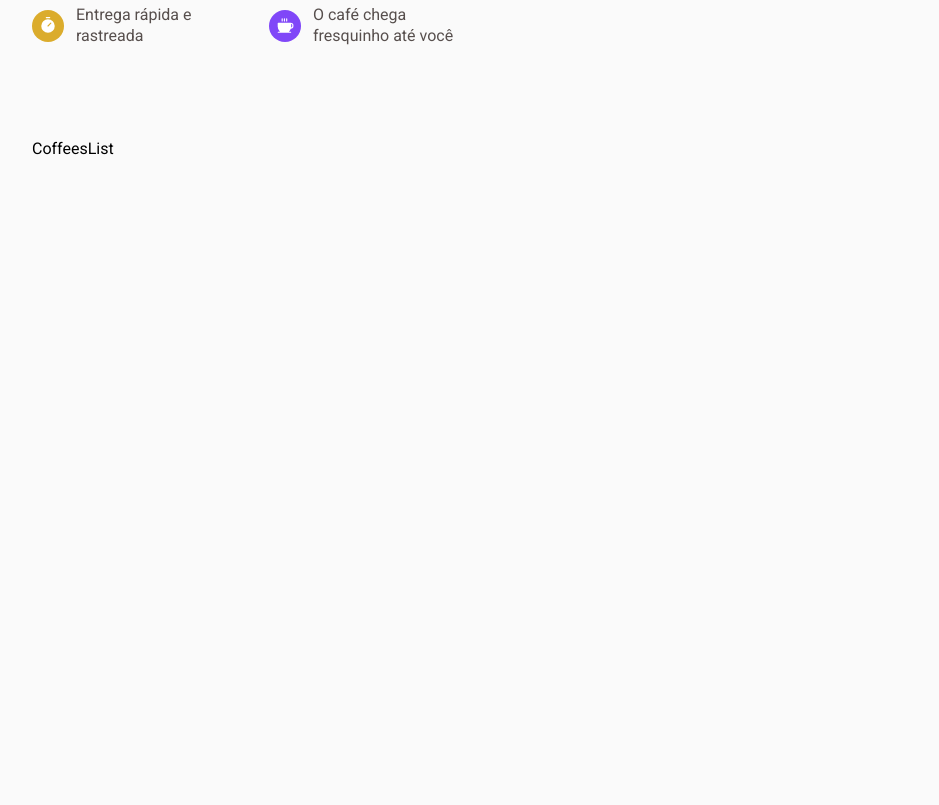
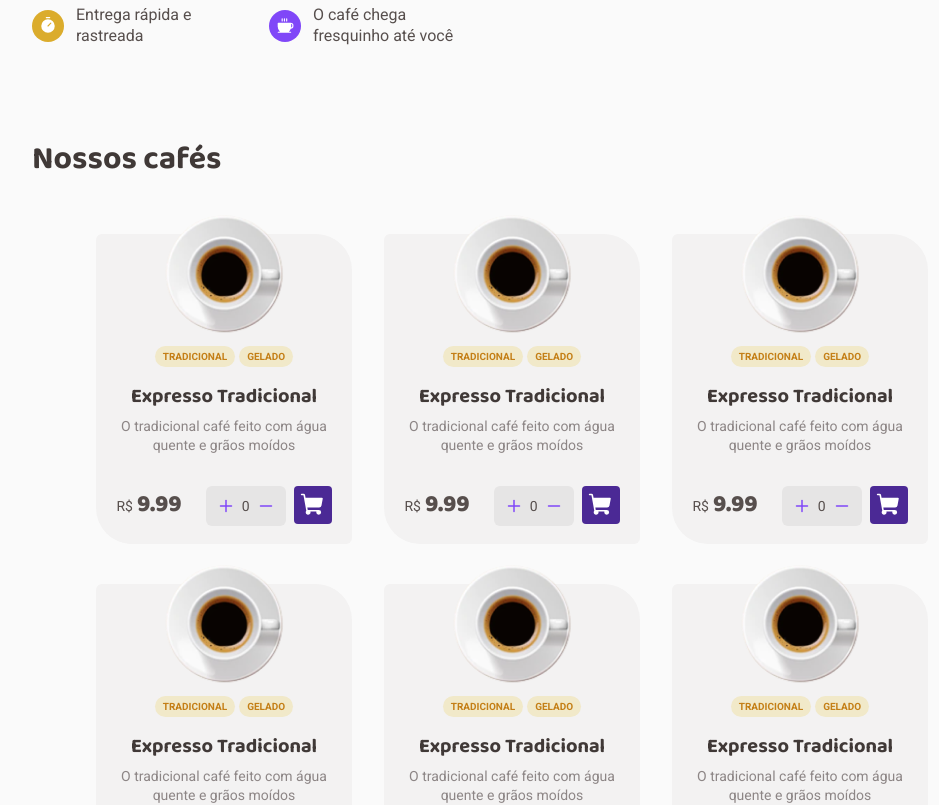
Before and after one commit to KevinGuedes/coffee-delivery, a React (Vite) app: page / in a window 1280 px wide. Shown: the part 640-1445 px from the top of the page, without its empty margins (128-1067 px from the left). Before the commit the page ends 800 px from the top, so only its background shows below. Built offline with nearby package versions, Linux system fonts and the light colour scheme.

Commit message:
feat(coffee): coffe card and list container for home page

```diff
--- a/src/layouts/DefaultLayout/styles.ts
+++ b/src/layouts/DefaultLayout/styles.ts
@@ -1,7 +1,7 @@
 import styled from 'styled-components'
 
 export const DefaultLayoutContainer = styled.div`
-  padding: 0 10rem;
+  padding: 0 10rem 2.5rem 10rem;
   display: flex;
   flex-direction: column;
 `
--- /dev/null
+++ b/src/pages/Home/components/CoffeeCard/index.tsx
@@ -0,0 +1,68 @@
+import { Minus, Plus, ShoppingCart } from 'phosphor-react'
+import { useState } from 'react'
+import { NavLink } from 'react-router-dom'
+import { CoffeeCardContainer } from './styles'
+
+import coffee from '../../../../assets/coffees/traditional-express.png'
+
+export function CoffeeCard(): JSX.Element {
+  const [selectedAmount, setSelectedAmount] = useState(0)
+
+  function handleAddCoffee(): void {
+    setSelectedAmount(state => {
+      return state + 1
+    })
+  }
+
+  function handleRemoveCoffee(): void {
+    if (selectedAmount > 0) {
+      setSelectedAmount(state => {
+        return state - 1
+      })
+    }
+  }
+
+  return (
+    <CoffeeCardContainer>
+      <header>
+        <img src={coffee} alt="Café Expresso Tradicional" />
+        <div>
+          <strong>TRADICIONAL</strong>
+          <strong>GELADO</strong>
+        </div>
+      </header>
+
+      <strong>Expresso Tradicional</strong>
+      <p>O tradicional café feito com água quente e grãos moídos</p>
+
+      <footer>
+        <span>
+          R$
+          <strong>9.99</strong>
+        </span>
+
+        <div>
+          <button
+            type="button"
+            title="Adicionar café"
+            onClick={handleAddCoffee}
+          >
+            <Plus size={16} weight="bold" />
+          </button>
+          <span>{selectedAmount}</span>
+          <button
+            type="button"
+            title="Remover café"
+            onClick={handleRemoveCoffee}
+          >
+            <Minus size={16} weight="bold" />
+          </button>
+        </div>
+
+        <NavLink to="/purchase" title="Cart">
+          <ShoppingCart size={26} weight="fill" />
+        </NavLink>
+      </footer>
+    </CoffeeCardContainer>
+  )
+}
--- /dev/null
+++ b/src/pages/Home/components/CoffeeCard/styles.ts
@@ -0,0 +1,126 @@
+import styled from 'styled-components'
+
+export const CoffeeCardContainer = styled.article`
+  display: flex;
+  flex-direction: column;
+  align-items: center;
+  background-color: ${props => props.theme.base.card};
+  border-radius: 6px 36px;
+  width: 16rem;
+  height: 19.375rem;
+
+  header {
+    display: flex;
+    flex-direction: column;
+    align-items: center;
+    gap: 0.75rem;
+
+    img {
+      width: 7.5rem;
+      height: 7.5rem;
+      margin-top: -20px;
+    }
+
+    div {
+      display: flex;
+      gap: 0.25rem;
+
+      strong {
+        color: ${props => props.theme.brand['yellow-dark']};
+        background-color: ${props => props.theme.brand['yellow-light']};
+        padding: 4px 8px;
+        border-radius: 999px;
+        font-size: 0.625rem;
+        line-height: 1.3;
+      }
+    }
+  }
+
+  > strong {
+    font-family: 'Baloo 2';
+    line-height: 1.3;
+    font-size: 1.25rem;
+    color: ${props => props.theme.base.subtitle};
+    margin: 1rem 0 0.5rem;
+  }
+
+  p {
+    font-size: 0.875rem;
+    line-height: 1.3;
+    color: ${props => props.theme.base.label};
+    text-align: center;
+    width: 90%;
+  }
+
+  footer {
+    margin-top: 2rem;
+    display: flex;
+
+    span {
+      font-size: 0.875rem;
+      line-height: 1.3;
+      color: ${props => props.theme.base.text};
+
+      strong {
+        margin-left: 0.25rem;
+        font-size: 1.5rem;
+        font-weight: 800;
+        font-family: 'Baloo 2';
+        line-height: 1.6;
+        color: inherit;
+      }
+    }
+
+    div {
+      display: flex;
+      align-items: center;
+      background-color: ${props => props.theme.base.button};
+      gap: 4px;
+      padding: 0.5rem;
+      border-radius: 6px;
+      margin: 0 0.5rem 0 1.5rem;
+
+      span {
+        line-height: 1.6;
+      }
+
+      button {
+        border: 0;
+        background-color: transparent;
+        border-radius: 4px;
+        line-height: 0;
+        cursor: pointer;
+        padding: 4px;
+      }
+
+      svg {
+        color: ${props => props.theme.brand.purple};
+        transition: color 0.2s;
+
+        &:hover {
+          color: ${props => props.theme.brand['purple-dark']};
+        }
+      }
+    }
+
+    > a {
+      display: flex;
+      justify-content: center;
+      align-items: center;
+      height: 2.375rem;
+      width: 2.375rem;
+      border-radius: 4px;
+
+      background-color: ${props => props.theme.brand['purple-dark']};
+      transition: background-color 0.2s;
+
+      &:hover {
+        background-color: ${props => props.theme.brand.purple};
+      }
+
+      svg {
+        color: ${props => props.theme.white};
+      }
+    }
+  }
+`
--- a/src/pages/Home/components/CoffesList/index.tsx
+++ b/src/pages/Home/components/CoffesList/index.tsx
@@ -1,5 +1,22 @@
+import { CoffeeCard } from '../CoffeeCard'
 import { CoffeesListContainer } from './styles'
 
 export function CoffeesList(): JSX.Element {
-  return <CoffeesListContainer>CoffeesList</CoffeesListContainer>
+  return (
+    <CoffeesListContainer>
+      <h2>Nossos cafés</h2>
+      <div>
+        <CoffeeCard />
+        <CoffeeCard />
+        <CoffeeCard />
+        <CoffeeCard />
+        <CoffeeCard />
+        <CoffeeCard />
+        <CoffeeCard />
+        <CoffeeCard />
+        <CoffeeCard />
+        <CoffeeCard />
+      </div>
+    </CoffeesListContainer>
+  )
 }
--- a/src/pages/Home/components/CoffesList/styles.ts
+++ b/src/pages/Home/components/CoffesList/styles.ts
@@ -1,3 +1,18 @@
 import styled from 'styled-components'
 
-export const CoffeesListContainer = styled.section``
+export const CoffeesListContainer = styled.section`
+  h2 {
+    font-size: 2rem;
+    font-family: 'Baloo 2';
+    color: ${props => props.theme.base.subtitle};
+    line-height: 1.3;
+    margin-bottom: 3.375rem;
+  }
+
+  > div {
+    display: flex;
+    flex-wrap: wrap;
+    gap: 2.5rem 2rem;
+    justify-content: center;
+  }
+`
--- a/src/pages/Success/index.tsx
+++ b/src/pages/Success/index.tsx
@@ -7,7 +7,7 @@ import { Information } from '../../components/Information'
 export function Success(): JSX.Element {
   return (
     <SuccessContainer>
-      <h1>Uhu! Pedido confirmado</h1>
+      <h1>Uhuuu! Pedido confirmado!</h1>
       <p>Agora é só aguardar que logo o café chegará até você</p>
       <section>
         <div>
--- a/src/pages/Success/styles.ts
+++ b/src/pages/Success/styles.ts
@@ -36,10 +36,12 @@ export const SuccessContainer = styled.main`
       background-clip: content-box, border-box;
 
       > div {
+        background-color: ${props => props.theme.base.background};
         display: flex;
         flex-direction: column;
         gap: 2rem;
         padding: 2.5rem;
+        border-radius: 6px 36px;
       }
     }
   }
--- a/src/styles/global.ts
+++ b/src/styles/global.ts
@@ -22,4 +22,17 @@ export const GlobalStyle = createGlobalStyle`
     outline: 0;
     box-shadow: 0 0 0 1px ${props => props.theme.brand['yellow-dark']}
   }
+
+  ::-webkit-scrollbar {
+    width: 8px;
+  }
+
+  ::-webkit-scrollbar-thumb {
+    border-radius: 8px;
+    background-color: ${props => props.theme.brand.purple};
+  }
+
+  ::-webkit-scrollbar-thumb:hover {
+    background-color: ${props => props.theme.brand['purple-dark']};
+  }
 `
```
Also changed, not shown: src/assets/coffees/traditional-express.png (added).
